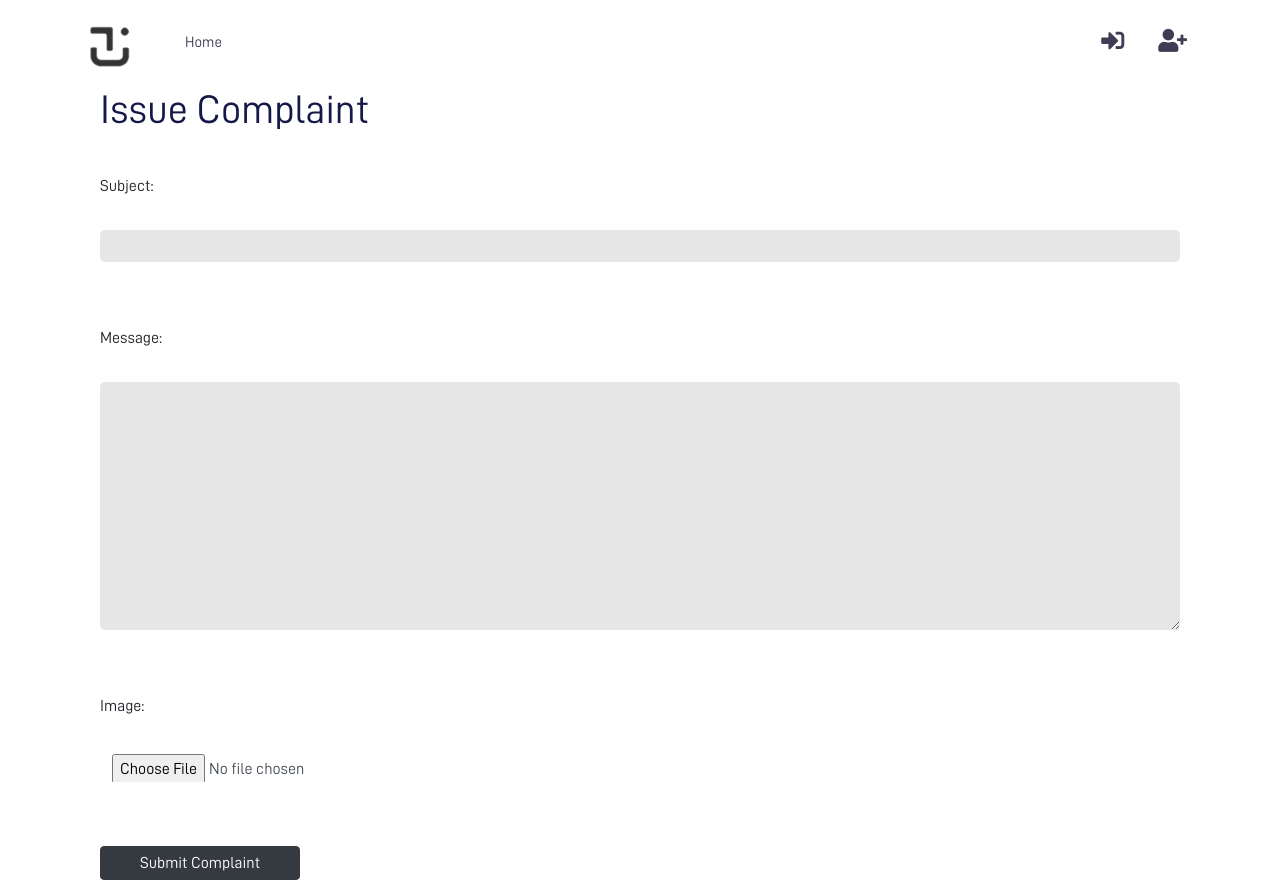
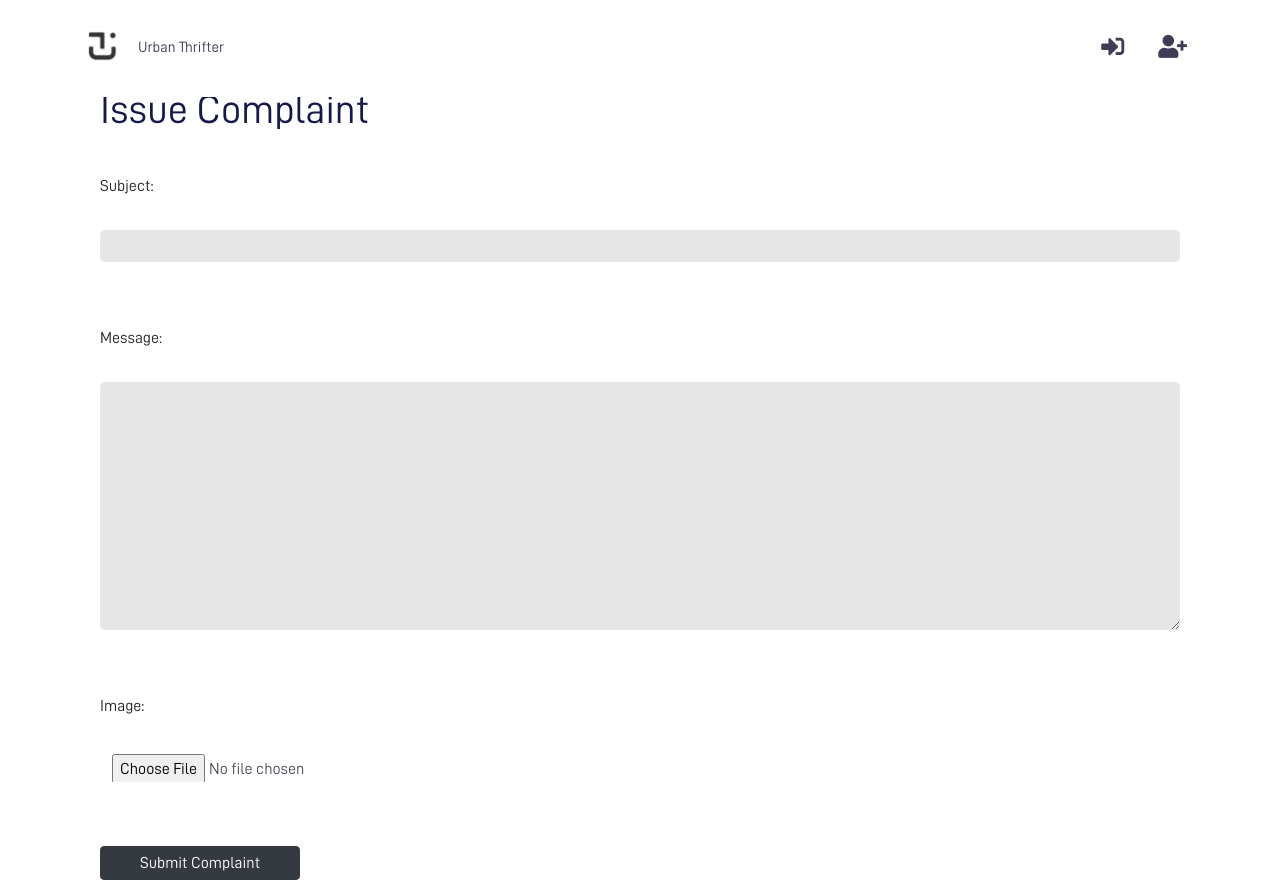
Before and after one commit to gcivil-nyu-org/urban-thrifter, a Django app: page /issue-complaint/ in a window 1280 px wide. Run offline with Django 3.2, Linux system fonts and the light colour scheme; some libraries are stand-ins or nearby versions.

Commit message:
UI change

```diff
--- a/donation/static/donation/main.css
+++ b/donation/static/donation/main.css
@@ -203,6 +203,9 @@ select option:hover, select option:focus, select option:active {
   font-weight: 900;
 }
 
+.side-bar .list-group-item:first-child{
+  margin-top: 0px;
+}
 .side-bar a, .side-bar a:hover {
   color: #333;
   text-decoration: none;
--- a/donation/static/homepage/css/main.css
+++ b/donation/static/homepage/css/main.css
@@ -446,7 +446,7 @@ button:focus {
 }
 
 .navbar-brand img {
-  max-width: 50px;
+  max-width: 35px;
 }
 
 .navbar-expand-md .navbar-nav .nav-link:focus, .navbar-expand-md .navbar-nav .nav-link:hover, .navbar-expand-md .navbar-nav .nav-link:hover:before {
--- a/donation/templates/donation/base.html
+++ b/donation/templates/donation/base.html
@@ -10,7 +10,7 @@
     {% include "donation/header.html" %}
     {% if user.is_authenticated %}
 
-    <div class="container anchor-title">
+    <div class="container anchor-title animated fadeInLeft">
         <h3>{{user.username}}</h3>
     </div>
 
--- a/donation/templates/donation/header.html
+++ b/donation/templates/donation/header.html
@@ -2,14 +2,14 @@
 <header class="site-header clearfix">
   <nav class="navbar fixed-top bg-white navbar-expand-md">
     <div class="container">
-      <a class="navbar-brand mr-4" href="{% url 'home' %}"><img src="{% static 'homepage/img/logo.png' %}" alt="Home" title="Home"></a>
+      <a class="navbar-brand nav-item mr-0 pb-3" href="{% url 'home' %}"><img src="{% static 'homepage/img/logo.png' %}" alt="Home" title="Home"></a>
       <button class="navbar-toggler" type="button" data-toggle="collapse" data-target="#navbarToggle"
         aria-controls="navbarToggle" aria-expanded="false" aria-label="Toggle navigation">
         <span class="navbar-toggler-icon"></span>
       </button>
       <div class="collapse navbar-collapse" id="navbarToggle">
         <div class="navbar-nav mr-auto">
-          <a class="nav-item nav-link" title="Home" href="{% url 'home' %}">Home</a>
+          <a class="nav-item nav-link pl-0" title="Home" href="{% url 'home' %}">Urban Thrifter</a>
         </div>
         <!-- Navbar Right Side -->
         <div class="navbar-nav">
--- a/donation/templates/donation/homepage.html
+++ b/donation/templates/donation/homepage.html
@@ -40,7 +40,7 @@
 		</div>
 		<nav class="navbar navbar-expand-md bg-inverse fixed-top scrolling-navbar">
 			<div class="container">
-				<a href="/" class="navbar-brand"><img src="{% static 'homepage/img/logo.png' %}" alt=""></a>
+				<a href="/" class="navbar-brand pt-3"><img src="{% static 'homepage/img/logo.png' %}" alt=""></a>
 				<button class="navbar-toggler" type="button" data-toggle="collapse" data-target="#navbarCollapse"
 					aria-controls="navbarCollapse" aria-expanded="false" aria-label="Toggle navigation">
 					<i class="lni-menu"></i>
--- a/donation/templates/donation/sidebar.html
+++ b/donation/templates/donation/sidebar.html
@@ -1,5 +1,5 @@
 {% if user.is_authenticated %}
-<div class="col col-lg-2">
+<div class="col col-lg-2 animated fadeInLeft">
     <div class='side-bar'>
         <ul class="list-group">
         	{% if user.donorprofile %}
```
